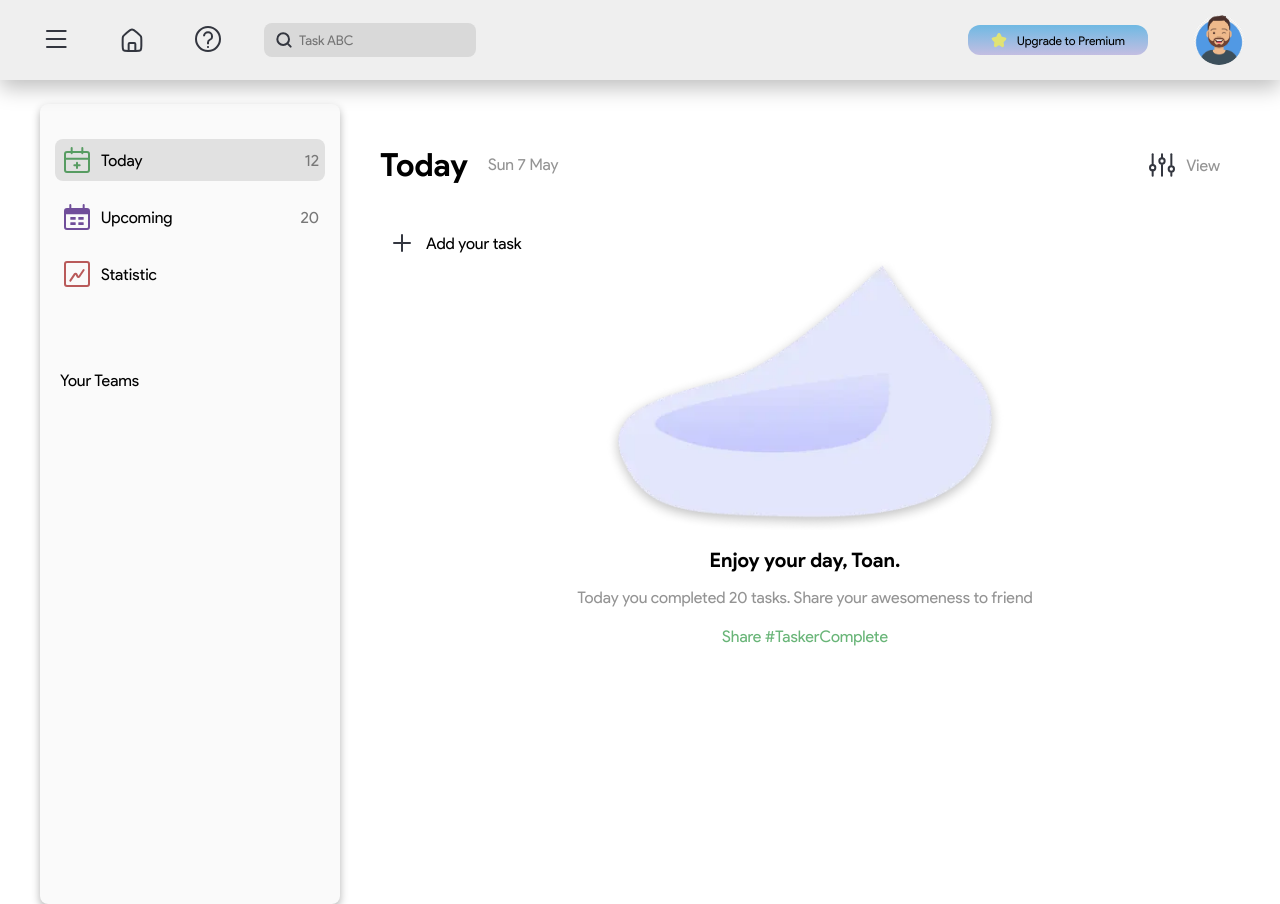
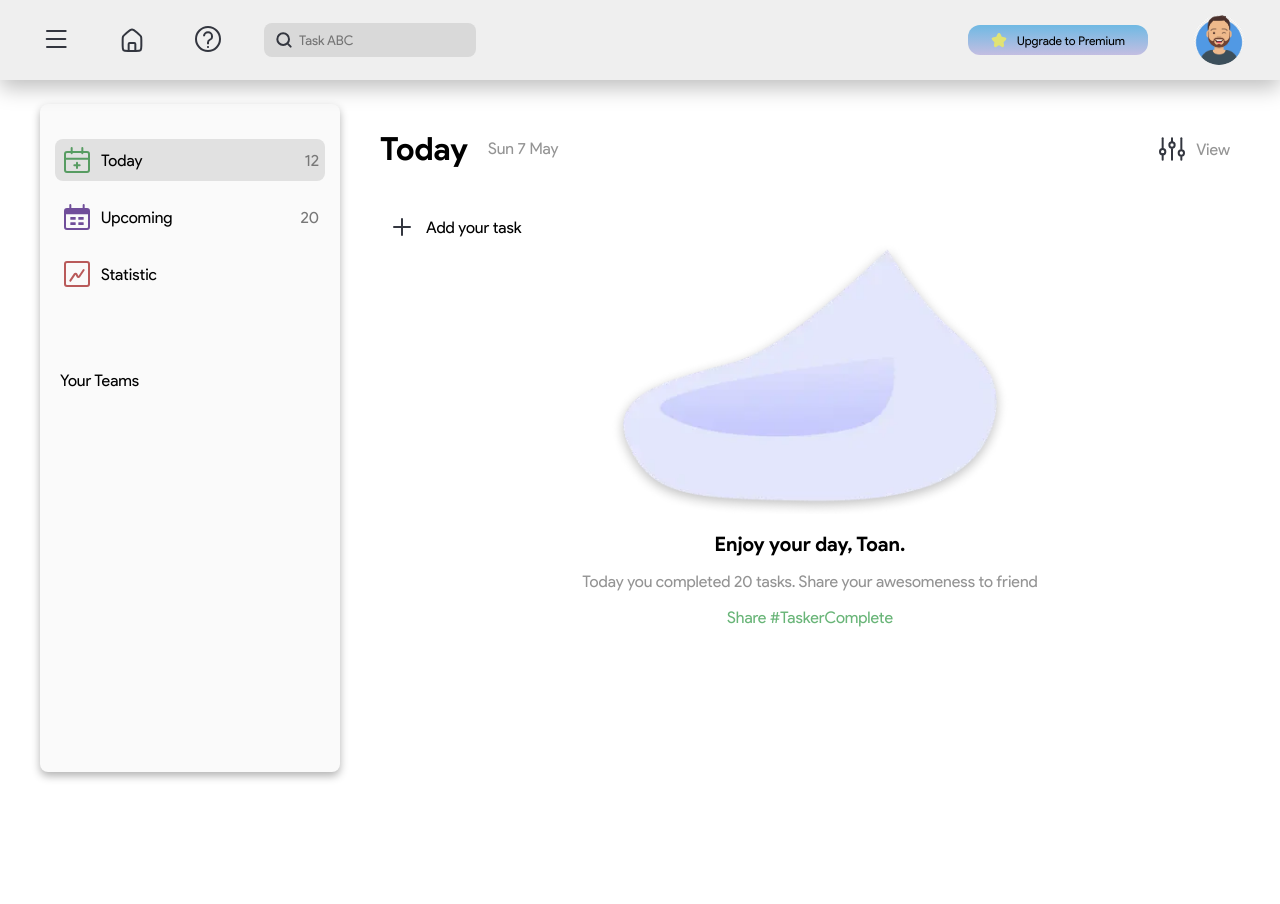
Before and after one commit to tasker-app/tasker-client, a React (Vite) app: page / in a window 1280 px wide. After the commit the page ends 800 px from the top, so only its background shows below. Built offline with nearby package versions, Linux system fonts and the light colour scheme.

Commit message:
fix: dashboard layout and animation

```diff
--- a/src/components/DashboardContent/DashboardContent.tsx
+++ b/src/components/DashboardContent/DashboardContent.tsx
@@ -5,14 +5,13 @@ import { ReactComponent as AddIcon } from '@/assets/icons/add.svg'
 import { ReactComponent as FilterIcon } from '@/assets/icons/filter.svg'
 import ChairBackgroundImage from '@/assets/images/ChairBackgroundImage.webp'
 import { Text } from '@/components/Common'
-import { DAYS_OF_WEEK, MONTHS } from '@/libs/constans'
+import { DAYS_OF_WEEK, MONTHS } from '@/libs/constant'
 
-const DashboardContentContainer = styled.section`
-  width: 100%;
-  margin-top: 24px;
+const DashboardContentContainer = styled.section<{ isNavOpen: boolean }>`
+  width: ${(props) => (props.isNavOpen ? 'calc(100vw - 120px - 300px)' : 'calc(100vw - 80px)')};
+  margin: 24px auto;
   box-sizing: border-box;
-  padding: 40px 50px 40px 10px;
-  grid-area: 1 / 2 / 2 / 6;
+  transition: width 0.2s ease-in-out;
 `
 
 const Content = styled.div`
@@ -84,7 +83,7 @@ const ImageBackground = styled.div`
   }
 `
 
-const ShareButton = styled.button`
+const ShareButton = styled.div`
   border: none;
   background-color: transparent;
   cursor: pointer;
@@ -94,7 +93,11 @@ const ShareButton = styled.button`
   }
 `
 
-export const DashboardContent = () => {
+type DashboardContentProps = {
+  isNavOpen: boolean
+}
+
+export const DashboardContent = ({ isNavOpen }: DashboardContentProps) => {
   const currentDateFormatted = () => {
     const currentDate = new Date()
 
@@ -106,7 +109,7 @@ export const DashboardContent = () => {
   }
 
   return (
-    <DashboardContentContainer>
+    <DashboardContentContainer isNavOpen={isNavOpen}>
       <Content>
         <Flex>
           <Today>
--- a/src/components/Nav/Nav.tsx
+++ b/src/components/Nav/Nav.tsx
@@ -10,11 +10,10 @@ import { Text } from '@/components/Common'
 
 const NavContainer = styled.nav<{ isNavOpen: boolean }>`
   width: ${(props) => (props.isNavOpen ? '300px' : '0')};
-  height: 100vh;
+  height: 100%;
   background-color: #fafafa;
   box-shadow: 0px 4px 8px rgba(0, 0, 0, 0.3);
   border-radius: 8px;
-  margin: 24px 0 0 40px;
   transition: width 0.2s ease-in-out;
 `
 
@@ -100,9 +99,7 @@ export const Nav = ({ isNavOpen }: NavProps) => {
 
   useEffect(() => {
     if (isNavOpen) {
-      setTimeout(() => {
-        setIsOptionDisplayed(true)
-      }, 200)
+      setTimeout(() => setIsOptionDisplayed(true), 100)
     } else {
       setIsOptionDisplayed(false)
     }
--- a/src/pages/Dashboard.tsx
+++ b/src/pages/Dashboard.tsx
@@ -7,28 +7,28 @@ import { Nav } from '@/components/Nav'
 
 const DashboardContainer = styled.div``
 
-const Grid = styled.div<{ isExpanded: boolean }>`
+const Grid = styled.div`
   display: grid;
-  grid-template-columns: ${(props) => (props.isExpanded ? '40px 1fr' : 'repeat(5, 1fr)')};
-  gap: ${(props) => (props.isExpanded ? '0' : '30px')};
-  transition: grid-template-columns 0.3s ease-in-out;
+  grid-template-columns: 1fr auto;
+
+  height: calc(100vh - 132px); // 132px = 60px (header) + 72px (space)
+  margin: 24px auto;
+  width: calc(100vw - 80px); // 80px (space)
 `
 
 const Dashboard = () => {
   const [isNavOpen, setIsNavOpen] = useState(true)
-  const [isExpanded, setIsExpanded] = useState(false)
 
   const handleNavToggle = () => {
     setIsNavOpen(!isNavOpen)
-    setIsExpanded(!isExpanded)
   }
 
   return (
     <DashboardContainer>
       <Header handleNavToggle={handleNavToggle} />
-      <Grid isExpanded={isExpanded}>
+      <Grid>
         <Nav isNavOpen={isNavOpen} />
-        <DashboardContent />
+        <DashboardContent isNavOpen={isNavOpen} />
       </Grid>
     </DashboardContainer>
   )
```
Also changed, not shown: src/libs/constant.ts (renamed from src/libs/constans.ts).
